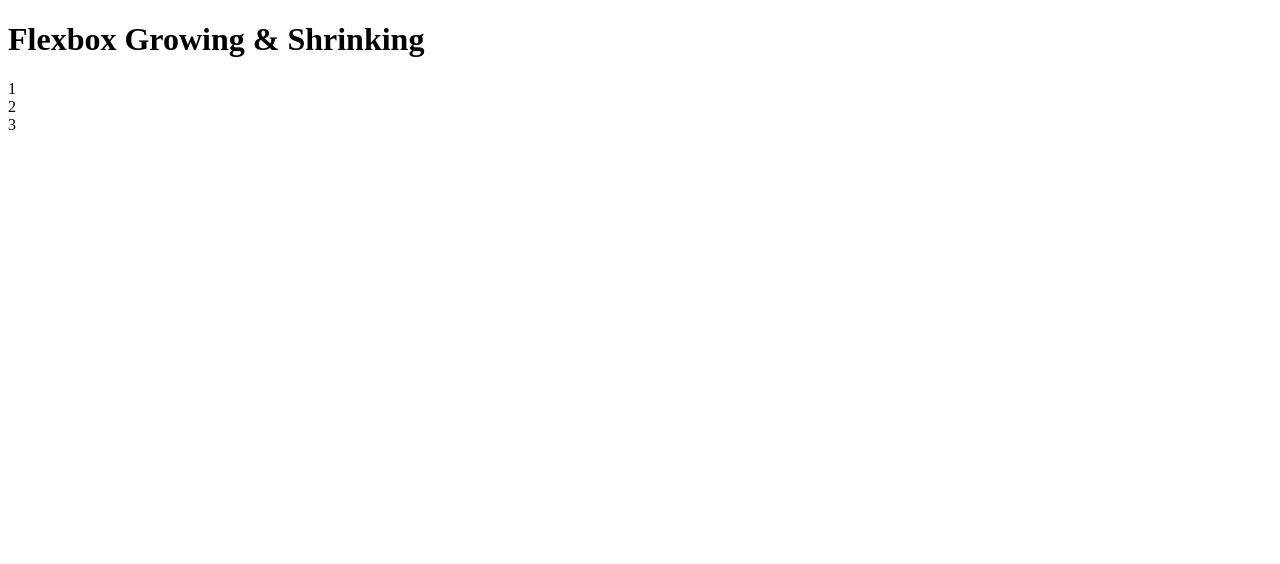
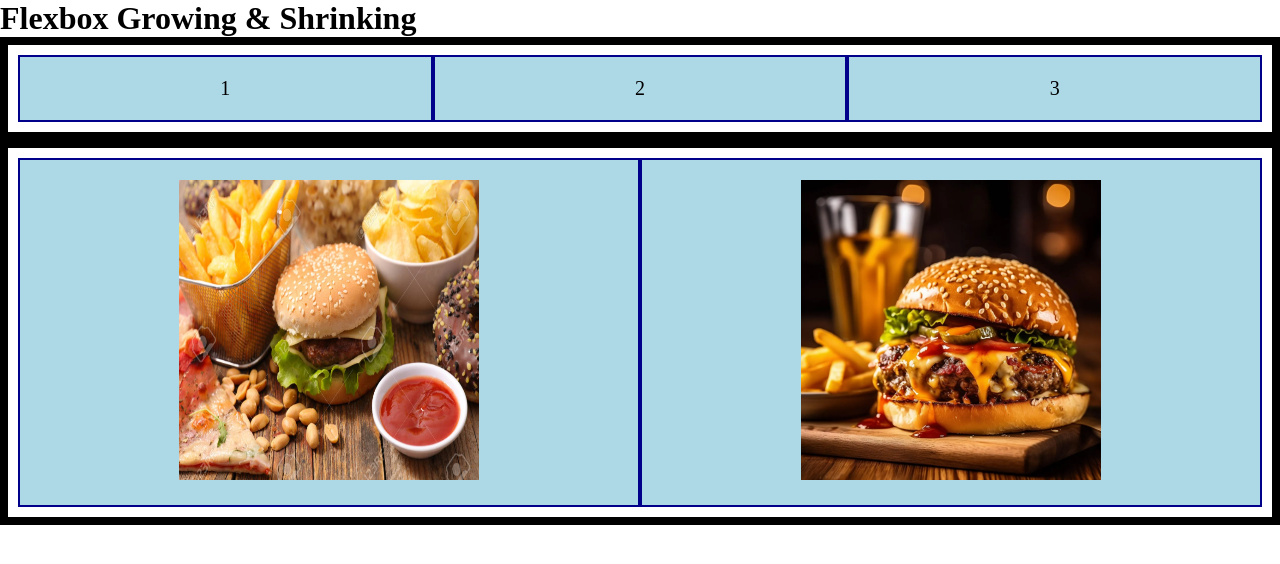
Before and after one commit to DamianBusby169/Week3Bridge, a plain HTML site: page index.html in a window 1280 px wide. Drawn offline with Linux system fonts and the light colour scheme.

Commit message:
W3D1 2nd  ver

```diff
--- a/index.html
+++ b/index.html
@@ -19,5 +19,11 @@
         <div class="flex-item">3</div>
     </section>
 
+    <section class="flex-container">
+        <div class="flex-item"> <img src="/images/burger1.jpg" height="300" width="300" alt="one burger"></div>
+        <div class="flex-item"> <img src="/images/burger2.jpg" height="300" width="300" alt="other burger"> </div>
+
+    </section>
+
 </body>
 </html>
--- a/styles/style.css
+++ b/styles/style.css
@@ -0,0 +1,25 @@
+/* Reset margin and padding*/
+
+*{
+    margin: 0;
+    padding: 0;
+    box-sizing: border-box;
+}
+
+/* Flexbox Container */
+.flex-container {
+    display: flex;
+    border: 8px solid black;
+    padding: 10px;
+    height: 200;
+}
+
+.flex-item {
+    background-color: lightblue;
+    border:2px solid darkblue;
+   text-align: center;
+    font-size: 20px;
+    padding: 20px;
+    flex: 1; /*each item takes up the same space */
+
+}
```
Also changed, not shown: images/burger1.jpg (added), images/burger2.jpg (added).
